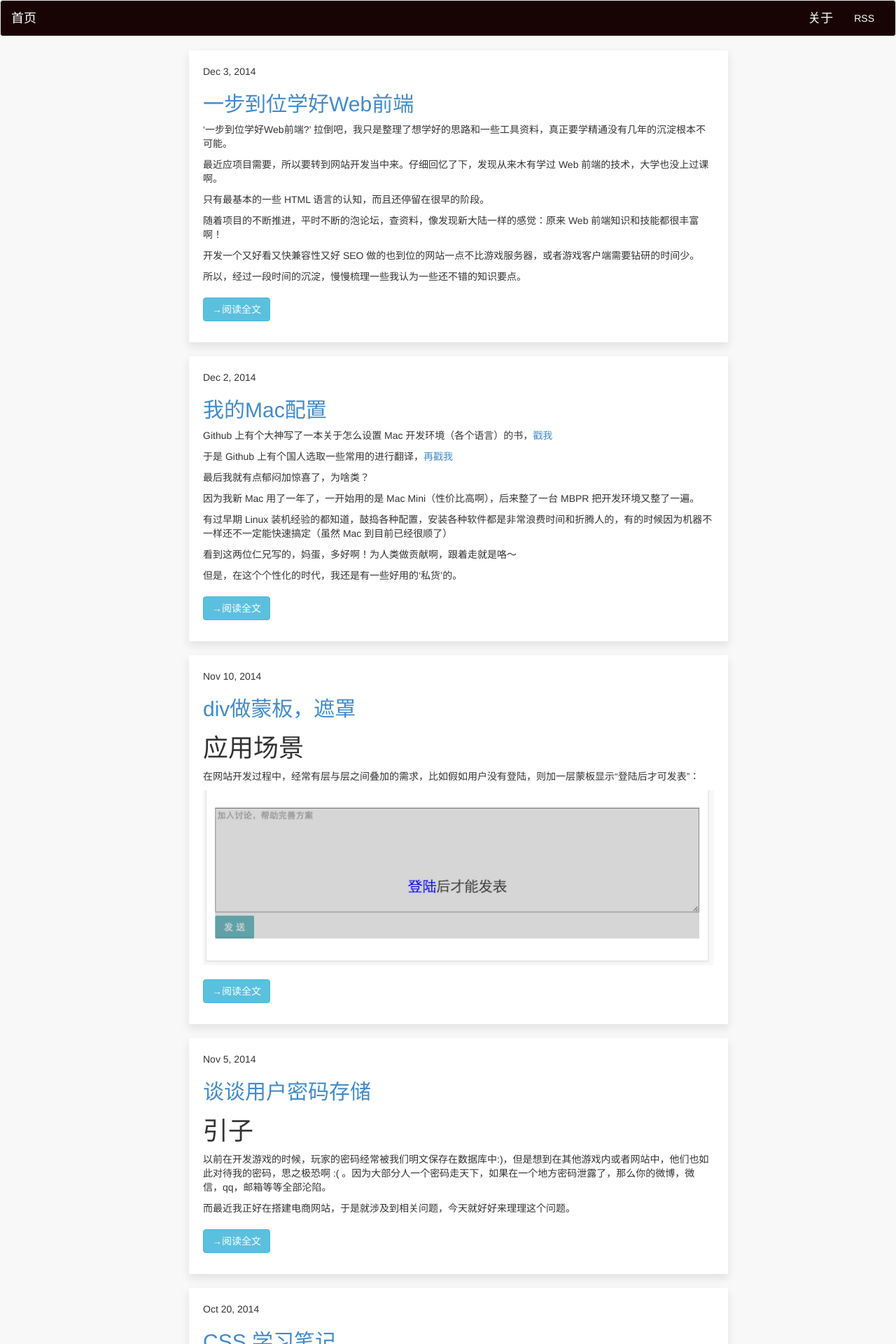
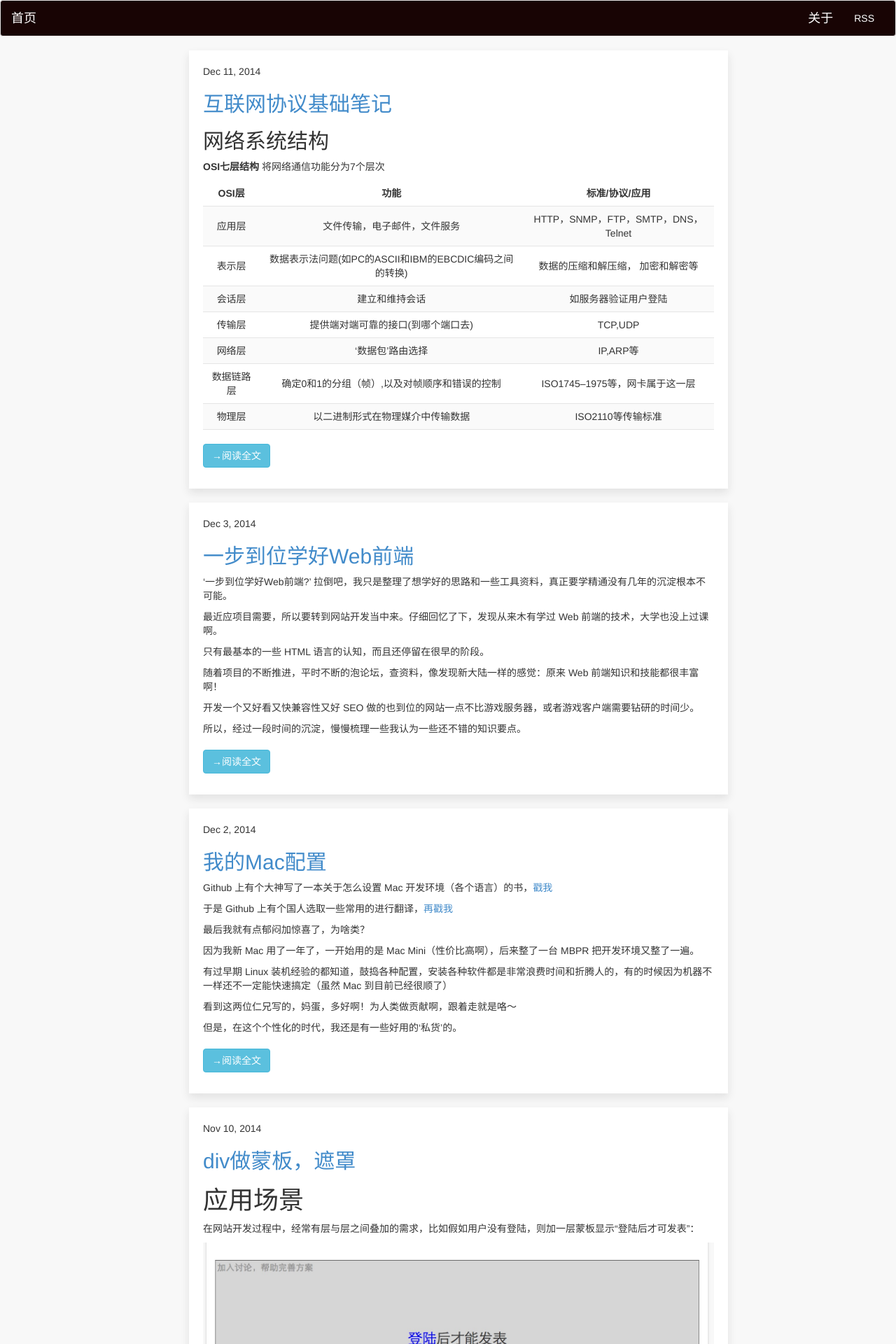
Before and after one commit to laoshucheng/tonyrisk, a Jekyll site: the page built from index.html, in a window 1280 px wide. Shown: the top 1920 px of the page at 70% size. Built offline with Jekyll 4.4.1, drawn with Linux system fonts in a browser that asks for light colours; Markdown is read by kramdown in place of the engine named in the settings; the list of posts is cut into pages by our own code; some of the changed text lies outside the part shown.

Commit message:
new post

```diff
--- a/_config.yml
+++ b/_config.yml
@@ -8,14 +8,14 @@ email: tonylau1987@gmail.com
 baseurl: "/"
 
 # 域名
-# url:              http://localhost:4000
+#url:              http://localhost:4000
 url:              http://www.tonyrisk.info
 
 # markdown 引擎
 #markdown: kramdown
-markdown: Redcarpet
+markdown: redcarpet
 redcarpet:
-  extensions: ["fenced_code_blocks", "smart", "tables", "no_intra_emphasis", "autolink"]
+  extensions: ["with_toc_data", "strikethrough", "fenced_code_blocks", "highlight", "underline", "smart", "tables", "no_intra_emphasis", "autolink"]
 
 # 代码http://pygments.org/ 或者 https://github.com/jneen/rouge
 highlighter: pygments
--- a/_includes/head.html
+++ b/_includes/head.html
@@ -1,10 +1,11 @@
 <head>
     <meta charset="utf-8">
+    <meta http-equiv="X-UA-Compatible" content="IE=edge" />
+    <title>{% if page.title %}{{ page.title }}{% else %}{{ site.title }}{% endif %}</title>
+    <meta name="description" content="{{ site.description }}">
     <meta name="viewport" content="width=device-width initial-scale=1" />
 
-    <title>{% if page.title %}{{ page.title }}{% else %}{{ site.title }}{% endif %}</title>
-    <meta name="description" content="{{ site.description }}">
-
+    <link rel="short icon" href="{{ site.url }}/assets/images/favicon.png"/>
     <link rel="stylesheet" href="{{ site.url }}/assets/css/bootstrap.min.css">
     <link rel="stylesheet" href="{{ site.url }}/assets/css/main.css">
 </head>
--- a/_layouts/default.html
+++ b/_layouts/default.html
@@ -1,5 +1,5 @@
 <!DOCTYPE html>
-<html>
+<html lang="zh">
   {% include head.html %}
   <body>
     <div id="page-header">
--- /dev/null
+++ b/_posts/2014-12-11-http-basic-note.md
@@ -0,0 +1,42 @@
+---
+layout: post
+title: "互联网协议基础笔记"
+description: ""
+category:
+tags: []
+image:
+  feature: posts.jpg
+---
+
+## 网络系统结构
+
+**OSI七层结构** 将网络通信功能分为7个层次
+
+| OSI层 | 功能 | 标准/协议/应用 |
+|:---:|:---:|:---:|
+| 应用层 | 文件传输，电子邮件，文件服务 | HTTP，SNMP，FTP，SMTP，DNS，Telnet |
+| 表示层 | 数据表示法问题(如PC的ASCII和IBM的EBCDIC编码之间的转换) | 数据的压缩和解压缩， 加密和解密等 |
+| 会话层 | 建立和维持会话 | 如服务器验证用户登陆 |
+| 传输层 | 提供端对端可靠的接口(到哪个端口去) | TCP,UDP |
+| 网络层 | '数据包'路由选择 | IP,ARP等 |
+| 数据链路层 | 确定0和1的分组（帧）,以及对帧顺序和错误的控制 | ISO1745--1975等，网卡属于这一层 |
+| 物理层 | 以二进制形式在物理媒介中传输数据 | ISO2110等传输标准 |
+
+<!--break-->
+
+越靠近应用层就和用户越接近，相反物理层就和机器相关性更大
+
+`物理层` 把二进制数据传给 `数据链路层`，`链路层`封装成帧后给`网络层`，`网络层`封装成数据包，经过路由选择，传给 `传输层`，`传输层`经过对报文解包，把数据传输给响应端口的服务应用，`会话层`以上就对这个数据包进行业务逻辑的处理
+
+一次简单的数据层面的传输就是这样
+
+## HTTP 协议
+
+在`应用层`中的 Http 协议是 Web 开发的基础，主要需要知道：
+
+1. request / response 的结构
+2. 浏览器缓存
+3. 认识[状态码](http://baike.baidu.com/link?url=VNa-zDXuWlgAIofZ3oigXOeYCYcPusYrfMzj_5IQKye_j0dul_H0mvPV8d60vmZ-_oJXL5M2rZJUkWRQTnV8c_)
+4. cookie
+
+----------- EOF ---------------
--- a/assets/css/main.scss
+++ b/assets/css/main.scss
@@ -73,5 +73,19 @@ footer{
     background:url(/assets/images/gotop.png) no-repeat -70px 0px;
 }
 
+table{
+    th,td{
+        padding: 8px;
+        border-bottom: 1px solid #e5e5e5;
+    }
+    tbody{
+        tr:nth-of-type(odd) {
+            background: #fafafa;
+        }
+    }
+
+    margin-bottom: 10px
+}
+
 // Import partials from `sass_dir` (defaults to `_sass`)
 @import "syntax-highlighting";
```
Also changed, not shown: _posts/2014-01-01-blog-github.md (+6 -0 lines), about.md (+2 -0 lines), assets/images/favicon.png (added).
